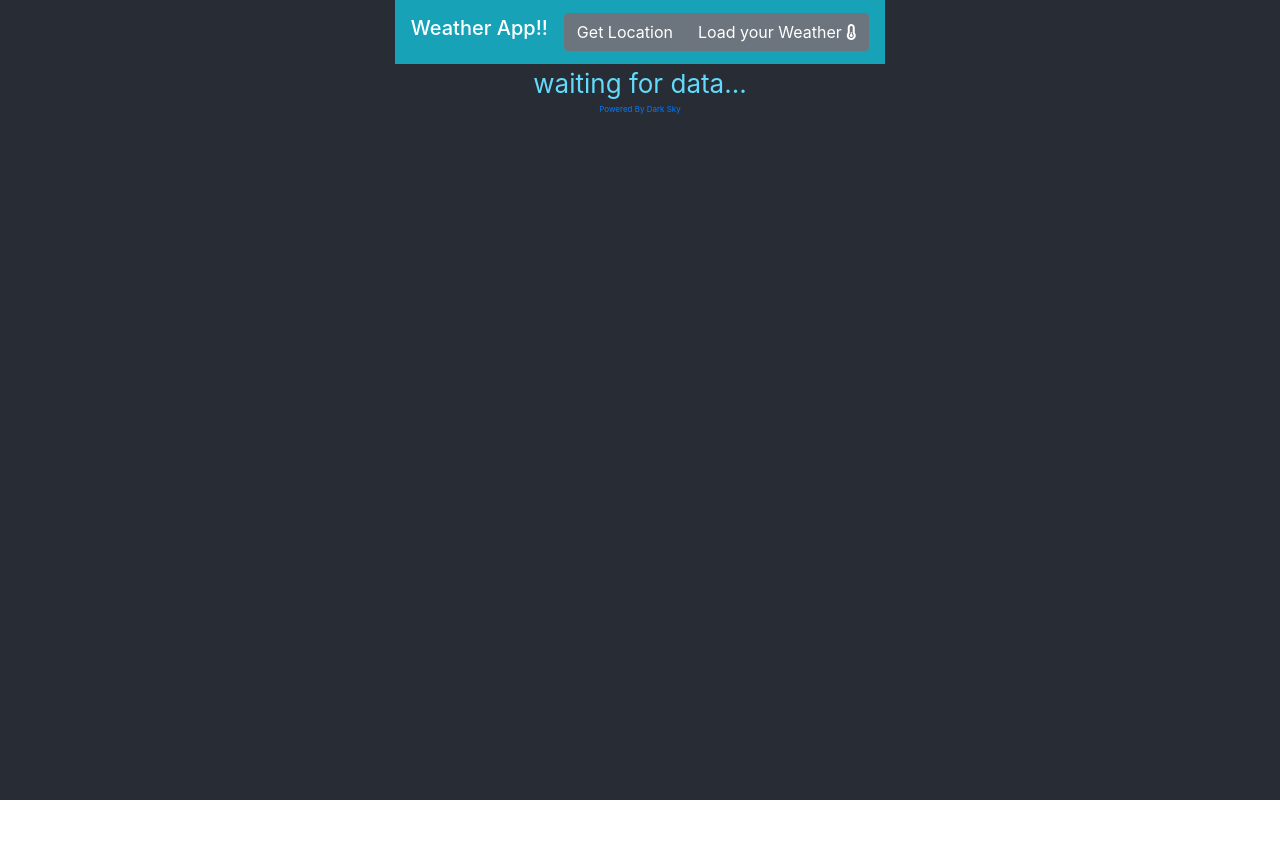
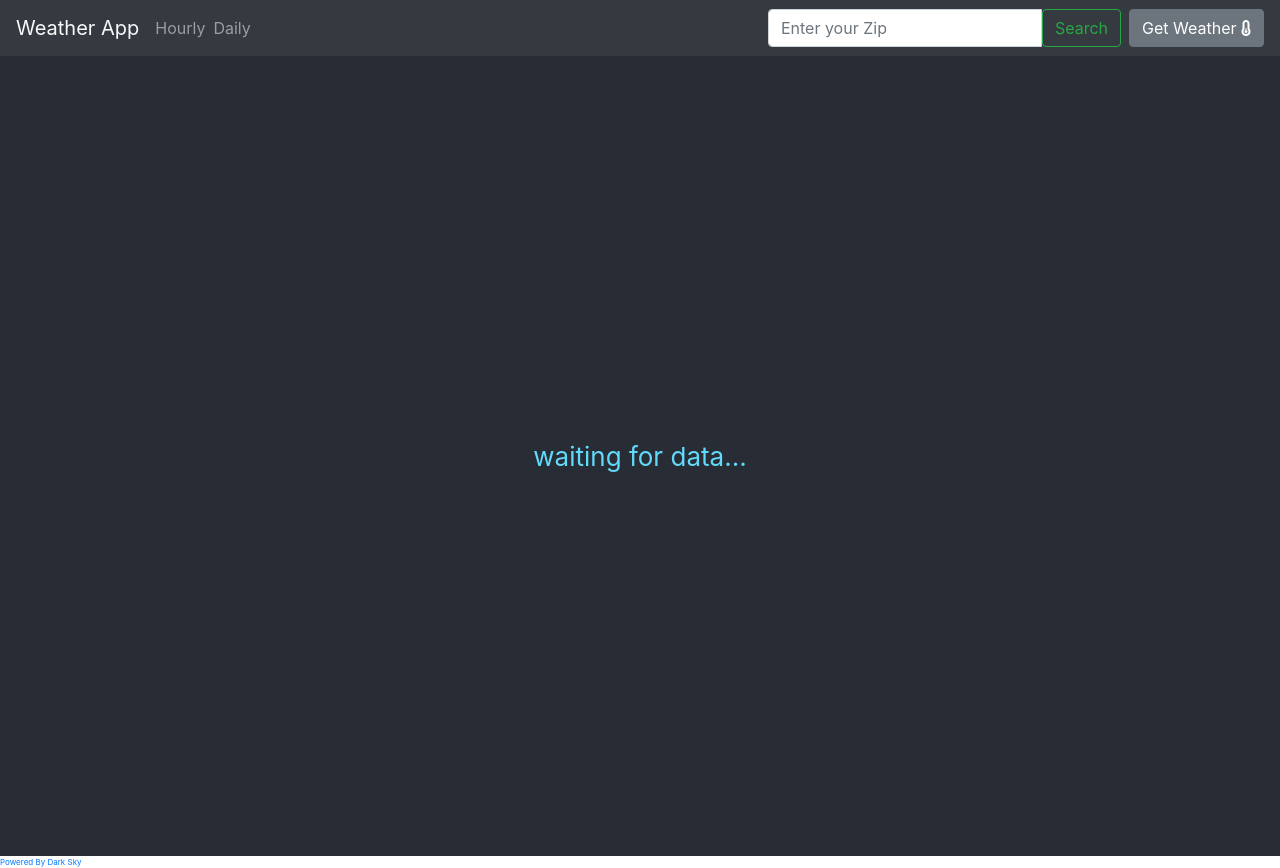
Before and after one commit to VBILLS/weatherappi, a React (Create React App) app: page / in a window 1280 px wide. Before the commit the page ends 800 px from the top, so only its background shows below. Built offline with nearby package versions, Linux system fonts and the light colour scheme.

Commit message:
Integrating with reactstrap, working on Navbar

```diff
--- a/package.json
+++ b/package.json
@@ -7,9 +7,12 @@
     "@testing-library/react": "^9.3.2",
     "@testing-library/user-event": "^7.1.2",
     "axios": "^0.19.2",
+    "bootstrap": "^4.4.1",
+    "node-sass": "^4.13.1",
     "react": "^16.13.1",
     "react-dom": "^16.13.1",
-    "react-scripts": "3.4.1"
+    "react-scripts": "3.4.1",
+    "reactstrap": "^8.4.1"
   },
   "scripts": {
     "start": "react-scripts start",
--- a/public/index.html
+++ b/public/index.html
@@ -49,12 +49,5 @@
       To begin the development, run `npm start` or `yarn start`.
       To create a production bundle, use `npm run build` or `yarn build`.
     -->
-
-    <link
-      rel="stylesheet"
-      href="https://maxcdn.bootstrapcdn.com/bootstrap/4.0.0/css/bootstrap.min.css"
-      integrity="sha384-Gn5384xqQ1aoWXA+058RXPxPg6fy4IWvTNh0E263XmFcJlSAwiGgFAW/dAiS6JXm"
-      crossorigin="anonymous"
-    />
   </body>
 </html>
--- a/src/App.css
+++ b/src/App.css
@@ -1,4 +1,8 @@
 .App {
+  list-style: none;
+}
+
+.content-body {
   display: flex;
   text-align: center;
   background-color: #282c34;
@@ -7,9 +11,6 @@
   font-size: calc(10px + 2vmin);
   flex-direction: column;
   align-items: center;
-}
-
-.content-body {
   align-items: center;
   justify-content: center;
   color: #61dafb;
--- a/src/App.js
+++ b/src/App.js
@@ -1,14 +1,12 @@
 import React, { useState } from 'react';
 
-import Navbar from './components/Navbar/Navbar.component';
+import Header from './components/Header/Header.component';
 import WeatherResponse from './components/WeatherResponse/WeatherResponse';
 
 import './assets/css/weather-icons.min.css';
 import './App.css';
 
 function App() {
-  const [lat, setLat] = useState('');
-  const [lng, setLng] = useState('');
   const [data, setData] = useState('');
   const [cur, setCur] = useState('');
 
@@ -36,16 +34,6 @@ function App() {
       .catch(err => console.error);
   }
 
-  function getLocation() {
-    if (navigator.geolocation) {
-      navigator.geolocation.getCurrentPosition(function(pos) {
-        setLat(pos.coords.latitude);
-        setLng(pos.coords.longitude);
-        return;
-      });
-    }
-  }
-
   function handleGetWeather() {
     if (navigator.geolocation) {
       navigator.geolocation.getCurrentPosition(function(pos) {
@@ -59,7 +47,7 @@ function App() {
 
   return (
     <div className='App'>
-      <Navbar handleGetWeather={handleGetWeather} getLocation={getLocation} />
+      <Header handleGetWeather={handleGetWeather} />
       <div className='content-body'>
         {data ? <div>{data.timezone}</div> : <div>waiting for data...</div>}
         {cur && (
--- /dev/null
+++ b/src/components/Header/Header.component.jsx
@@ -0,0 +1,54 @@
+import React, { useState } from 'react';
+import {
+  Button,
+  Collapse,
+  Input,
+  InputGroup,
+  Nav,
+  Navbar,
+  NavbarBrand,
+  NavItem,
+  NavbarToggler,
+  NavbarText
+} from 'reactstrap';
+
+import './Header.styles.scss';
+
+const Header = ({ handleGetWeather }) => {
+  const [isOpen, setIsOpen] = useState(false);
+  const toggle = () => setIsOpen(!isOpen);
+
+  return (
+    <Navbar color='dark' dark expand='md'>
+      <NavbarBrand className='text-light'>Weather App</NavbarBrand>
+      <NavbarToggler onClick={toggle} className='mr-2' />
+      <Collapse isOpen={isOpen} navbar>
+        <Nav navbar>
+          <NavItem className='mr-2'>
+            <NavbarText>Hourly</NavbarText>
+          </NavItem>
+          <NavItem>
+            <NavbarText>Daily</NavbarText>
+          </NavItem>
+        </Nav>
+        <Nav className='ml-auto' navbar>
+          <NavItem>
+            <InputGroup>
+              <Input placeholder='Enter your Zip' />
+              <Button outline color='success'>
+                Search
+              </Button>
+            </InputGroup>
+          </NavItem>
+          <NavItem className='ml-2'>
+            <Button onClick={handleGetWeather}>
+              Get Weather <i className='fas fa-thermometer-quarter'></i>
+            </Button>
+          </NavItem>
+        </Nav>
+      </Collapse>
+    </Navbar>
+  );
+};
+
+export default Header;
--- a/src/components/Navbar/Navbar.component.jsx
+++ /dev/null
@@ -1,22 +0,0 @@
-import React from 'react';
-
-const Navbar = ({ getLocation, handleGetWeather }) => {
-  return (
-    <nav className='navbar navbar-expand-lg navbar-dark bg-info'>
-      <h1 className='navbar-brand'>Weather App!!</h1>
-      <div className='btn-group'>
-        <button className='btn btn-secondary' onClick={getLocation}>
-          Get Location
-        </button>
-        <button
-          className='btn btn-secondary load-weather'
-          onClick={handleGetWeather}
-        >
-          Load your Weather <i className='fas fa-thermometer-quarter'></i>
-        </button>
-      </div>
-    </nav>
-  );
-};
-
-export default Navbar;
--- a/src/index.js
+++ b/src/index.js
@@ -1,7 +1,9 @@
 import React from 'react';
 import ReactDOM from 'react-dom';
+import App from './App';
+
+import 'bootstrap/dist/css/bootstrap.min.css';
 import './index.css';
-import App from './App';
 
 ReactDOM.render(
   <React.StrictMode>
```
Also changed, not shown: src/components/Header/Header.styles.scss (added), 1 other file (tests, documents, lock files or other folders).
